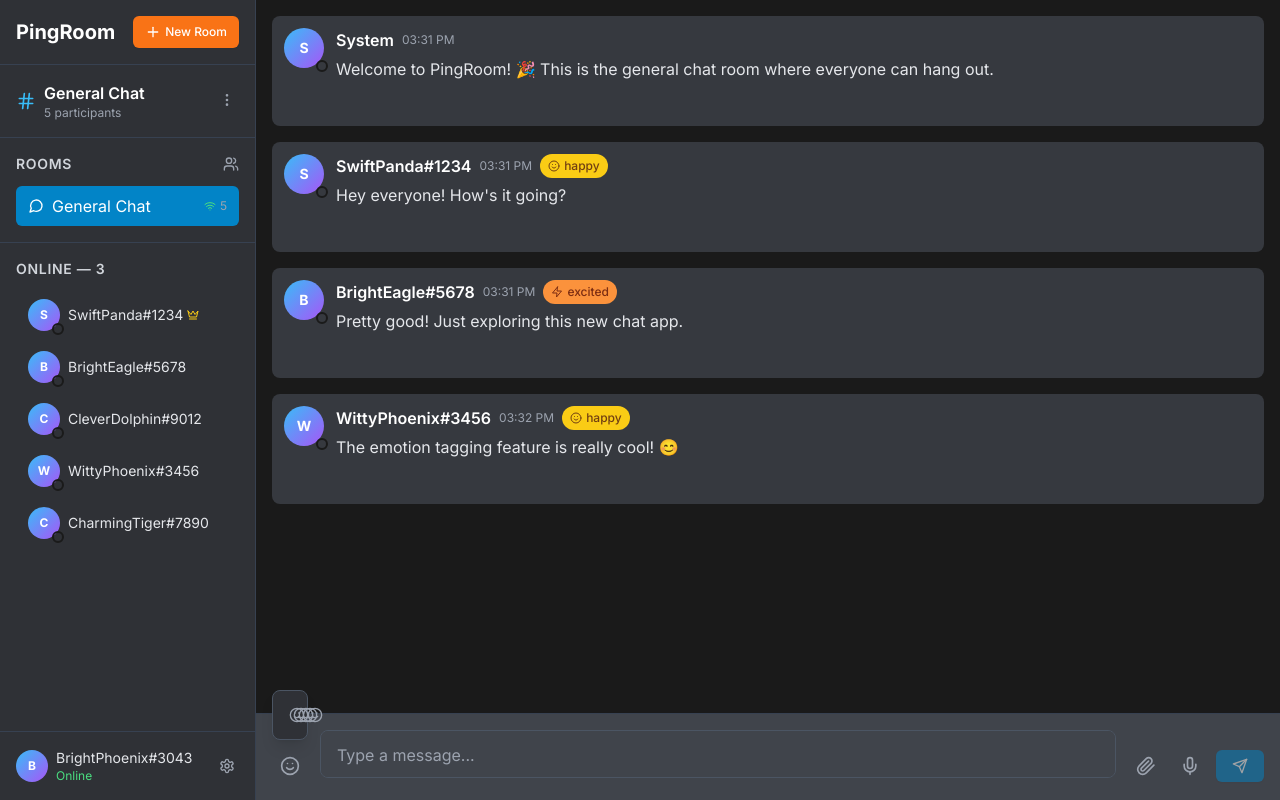
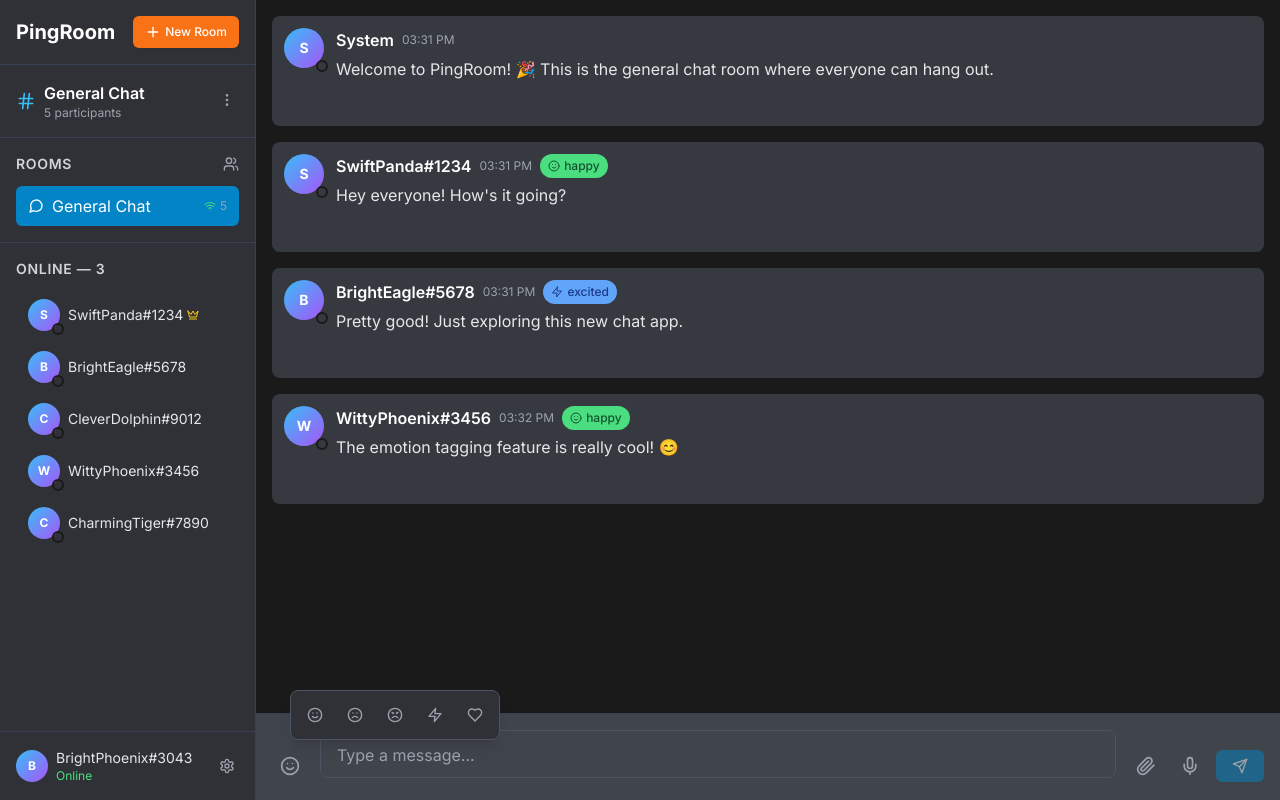
Before and after one commit to KK-2k06/PingRoom, a Next.js app: page / in a window 1280 px wide. Both pictures are taken after a click on the button 290 px from the left and 766 px from the top of the page. Built offline with nearby package versions, Linux system fonts and the light colour scheme.

Commit message:
Design Updated

```diff
--- a/app/globals.css
+++ b/app/globals.css
@@ -13,6 +13,32 @@
 }
 
 @layer components {
+  /* Custom scrollbar for text area */
+  /* Unique scrollbar just for textarea */
+.textarea-scrollbar {
+  scrollbar-width: thin;
+  scrollbar-color: #edebeb transparent; /* thumb color + transparent track */
+}
+
+.textarea-scrollbar::-webkit-scrollbar {
+  width: 8px;
+}
+
+.textarea-scrollbar::-webkit-scrollbar-track {
+  background-color: #2f3136; /* match textarea bg */
+  border-radius: 0.5rem; /* same as textarea's rounded-lg */
+}
+
+.textarea-scrollbar::-webkit-scrollbar-thumb {
+  background-color: #4a4a4a;
+  border-radius: 0.5rem; /* match track */
+  background-clip: padding-box;
+}
+
+.textarea-scrollbar::-webkit-scrollbar-thumb:hover {
+  background-color: #5a5a5a;
+}
+
   /* Custom scrollbar */
   .custom-scrollbar {
     scrollbar-width: thin;
@@ -25,11 +51,12 @@
 
   .custom-scrollbar::-webkit-scrollbar-track {
     background: #2f3136;
+    border-radius: 9999px;
   }
 
   .custom-scrollbar::-webkit-scrollbar-thumb {
     background: #4a4a4a;
-    border-radius: 4px;
+    border-radius: 9999px;
   }
 
   .custom-scrollbar::-webkit-scrollbar-thumb:hover {
@@ -60,11 +87,11 @@
 
   /* Emotion colors */
   .emotion-happy {
-    @apply bg-accent-400 text-white;
+    @apply bg-green-500 text-white;
   }
 
   .emotion-sad {
-    @apply bg-blue-400 text-white;
+    @apply bg-orange-400 text-white;
   }
 
   .emotion-angry {
@@ -72,7 +99,7 @@
   }
 
   .emotion-excited {
-    @apply bg-yellow-400 text-white;
+    @apply bg-blue-400 text-white;
   }
 
   .emotion-neutral {
--- a/components/chat/ChatInput.tsx
+++ b/components/chat/ChatInput.tsx
@@ -1,5 +1,5 @@
 import { useState, useRef, useEffect } from 'react'
-import { Send, Smile, Paperclip, Mic, X } from 'lucide-react'
+import { Send, Smile, Paperclip, Mic, X, Frown, Angry, Zap, Heart } from 'lucide-react'
 import { Button } from '@/components/ui/Button'
 
 interface ChatInputProps {
@@ -10,10 +10,10 @@
 
 const emotions = [
   { key: 'happy', label: 'Happy', icon: Smile, color: 'text-yellow-400' },
-  { key: 'sad', label: 'Sad', icon: Smile, color: 'text-blue-400' },
-  { key: 'angry', label: 'Angry', icon: Smile, color: 'text-red-400' },
-  { key: 'excited', label: 'Excited', icon: Smile, color: 'text-orange-400' },
-  { key: 'neutral', label: 'Neutral', icon: Smile, color: 'text-gray-400' },
+  { key: 'sad', label: 'Sad', icon: Frown, color: 'text-blue-400' },
+  { key: 'angry', label: 'Angry', icon: Angry, color: 'text-red-400' },
+  { key: 'excited', label: 'Excited', icon: Zap, color: 'text-orange-400' },
+  { key: 'neutral', label: 'Neutral', icon: Heart, color: 'text-gray-400' },
 ]
 
 export function ChatInput({ onSendMessage, placeholder = "Type a message...", disabled = false }: ChatInputProps) {
@@ -21,6 +21,7 @@
   const [selectedEmotion, setSelectedEmotion] = useState<string | null>(null)
   const [showEmotions, setShowEmotions] = useState(false)
   const inputRef = useRef<HTMLTextAreaElement>(null)
+  const emotionPickerRef = useRef<HTMLDivElement>(null)
 
   const handleSend = () => {
     if (message.trim()) {
@@ -50,13 +51,30 @@
     }
   }, [message])
 
+  // Handle click outside emotion picker
+  useEffect(() => {
+    const handleClickOutside = (event: MouseEvent) => {
+      if (emotionPickerRef.current && !emotionPickerRef.current.contains(event.target as Node)) {
+        setShowEmotions(false)
+      }
+    }
+
+    if (showEmotions) {
+      document.addEventListener('mousedown', handleClickOutside)
+    }
+
+    return () => {
+      document.removeEventListener('mousedown', handleClickOutside)
+    }
+  }, [showEmotions])
+
   return (
     <div className="border-t border-gray-700 bg-chat-input p-4">
       {/* Selected Emotion Display */}
       {selectedEmotion && (
         <div className="flex items-center space-x-2 mb-2">
           <span className="text-sm text-gray-400">Emotion:</span>
-          <span className="inline-flex items-center px-2 py-1 rounded-full text-xs font-medium bg-accent-400 text-white">
+          <span className="inline-flex items-center px-2 py-1 rounded-full text-xs font-medium bg-green-300 text-slate-900">
             {emotions.find(e => e.key === selectedEmotion)?.label}
           </span>
           <button
@@ -70,7 +88,7 @@
 
       <div className="flex items-end space-x-3">
         {/* Emotion Picker */}
-        <div className="relative">
+        <div className="relative" ref={emotionPickerRef}>
           <button
             onClick={() => setShowEmotions(!showEmotions)}
             className="p-2 text-gray-400 hover:text-white transition-colors duration-200 rounded-md hover:bg-chat-hover"
@@ -80,15 +98,15 @@
           </button>
 
           {showEmotions && (
-            <div className="absolute bottom-full left-0 mb-2 bg-chat-sidebar border border-gray-600 rounded-lg shadow-lg p-2 z-10">
-              <div className="grid grid-cols-5 gap-1">
+            <div className="absolute bottom-full left-1/2 mb-2 min-w-max bg-chat-sidebar border border-gray-600 rounded-lg shadow-lg p-2 z-10">
+              <div className="grid grid-cols-5 gap-2">
                 {emotions.map((emotion) => (
                   <button
                     key={emotion.key}
                     onClick={() => handleEmotionSelect(emotion.key)}
                     className={`p-2 rounded-md transition-colors duration-200 ${
                       selectedEmotion === emotion.key
-                        ? 'bg-accent-500 text-white'
+                        ? 'bg-emerald-400 text-white'
                         : 'text-gray-400 hover:text-white hover:bg-chat-hover'
                     }`}
                     title={emotion.label}
@@ -110,7 +128,7 @@
             onKeyPress={handleKeyPress}
             placeholder={placeholder}
             disabled={disabled}
-            className="w-full bg-chat-input border border-gray-600 rounded-lg px-4 py-3 text-white placeholder-gray-400 focus:outline-none focus:ring-2 focus:ring-primary-500 focus:border-transparent resize-none max-h-32"
+            className="w-full bg-chat-input border textarea-scrollbar border-gray-600 rounded-lg px-4 py-3 text-white placeholder-gray-400 focus:outline-none focus:ring-2 focus:ring-primary-500 focus:border-transparent resize-none max-h-32"
             rows={1}
           />
         </div>
--- a/components/chat/Message.tsx
+++ b/components/chat/Message.tsx
@@ -27,10 +27,10 @@
 }
 
 const emotionColors = {
-  happy: 'bg-yellow-400 text-yellow-900',
-  sad: 'bg-blue-400 text-blue-900',
+  happy: 'bg-green-400 text-green-900',
+  sad: 'bg-orange-400 text-orange-900',
   angry: 'bg-red-400 text-red-900',
-  excited: 'bg-orange-400 text-orange-900',
+  excited: 'bg-blue-400 text-blue-900',
   neutral: 'bg-gray-400 text-gray-900',
 }
 
```
